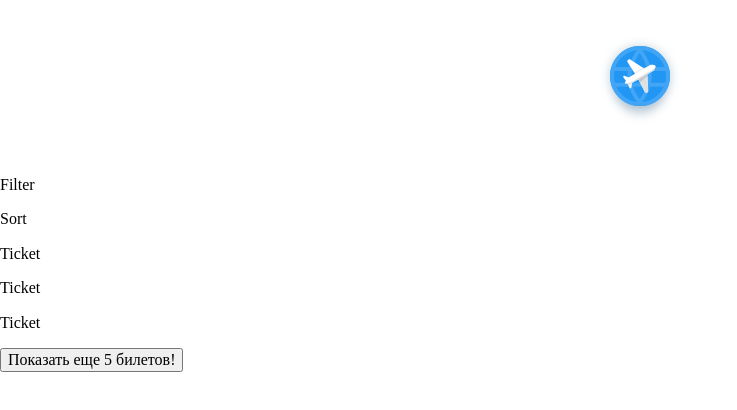
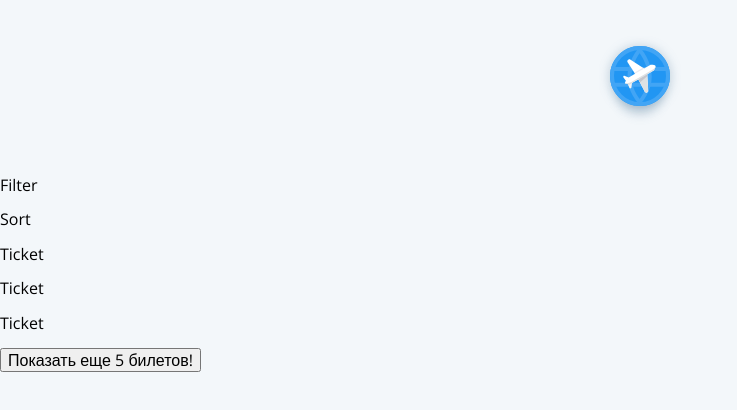
Before and after one commit to Confidence213/i-p-t-a, a React (Create React App) app: page / in a window 1280 px wide. Shown: the top 410 px of the page, without its empty margins (0-737 px from the left). Built offline with nearby package versions, Linux system fonts and the light colour scheme.

Commit message:
подключил глобальные стили

```diff
--- a/public/index.html
+++ b/public/index.html
@@ -4,6 +4,9 @@
   <meta charset="utf-8" />
   <meta name="viewport" content="width=device-width, initial-scale=1" />
   <meta name="description" content="Application for finding air tickets" />
+  <link rel="preconnect" href="https://fonts.googleapis.com">
+  <link rel="preconnect" href="https://fonts.gstatic.com" crossorigin>
+  <link href="https://fonts.googleapis.com/css2?family=Open+Sans:wght@400;600&display=swap" rel="stylesheet">
   <title>Air ticket app</title>
 </head>
 <body>
--- a/src/App.tsx
+++ b/src/App.tsx
@@ -1,9 +1,12 @@
 import Header from "./components/Header/Header";
 import PageBody from "./components/PageBody/PageBody";
+
+import GlobalStyle from "./globalStyle";
 
 const App = () => {
   return (
     <>
+      <GlobalStyle />
       <Header />
       <PageBody />
     </>
--- /dev/null
+++ b/src/globalStyle.js
@@ -0,0 +1,9 @@
+import { createGlobalStyle } from "styled-components";
+
+export default createGlobalStyle`
+  body {
+    font-family: "Open Sans", sans-serif;
+
+    background-color: #F3F7FA;
+  }
+`;
```
